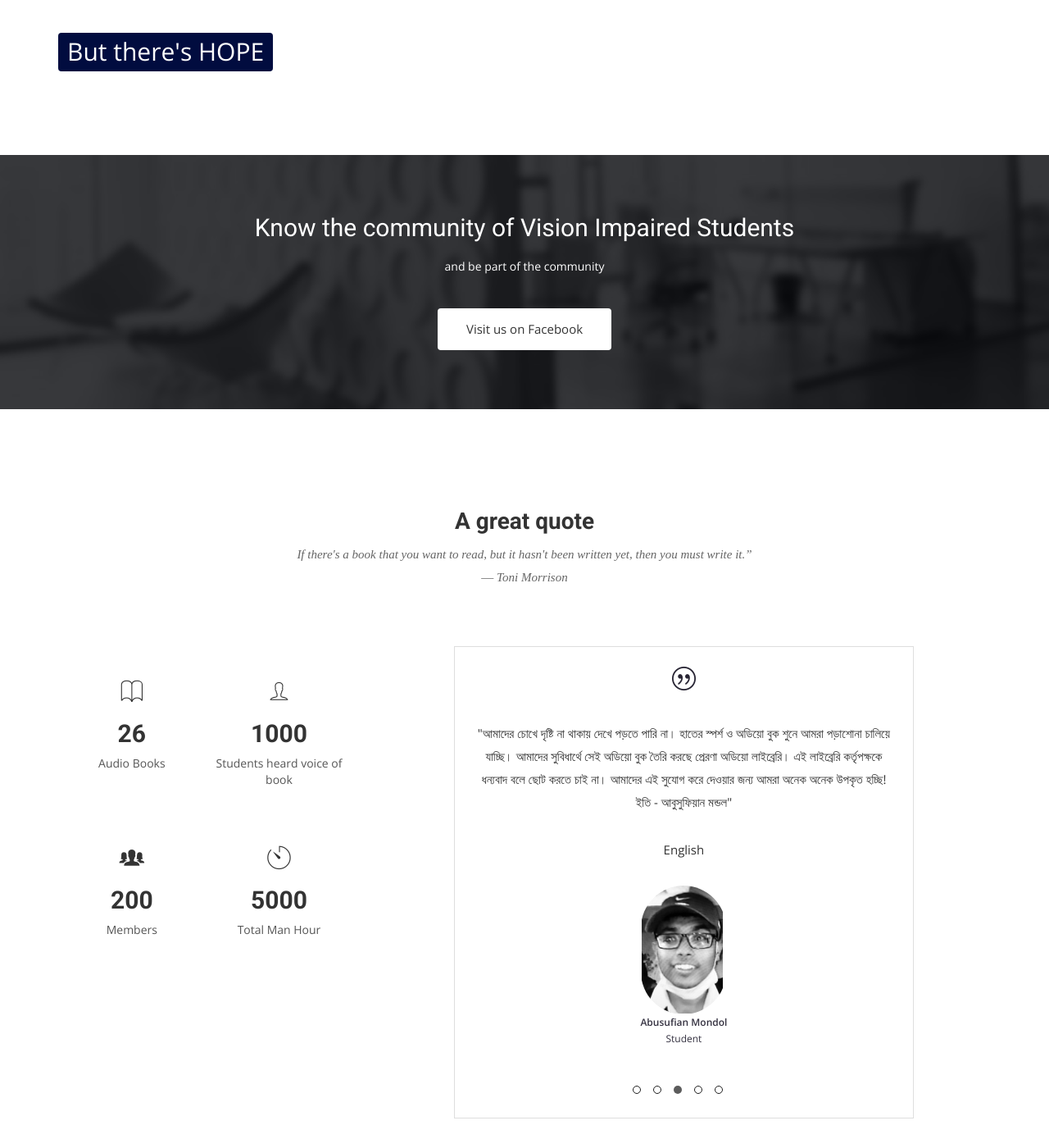
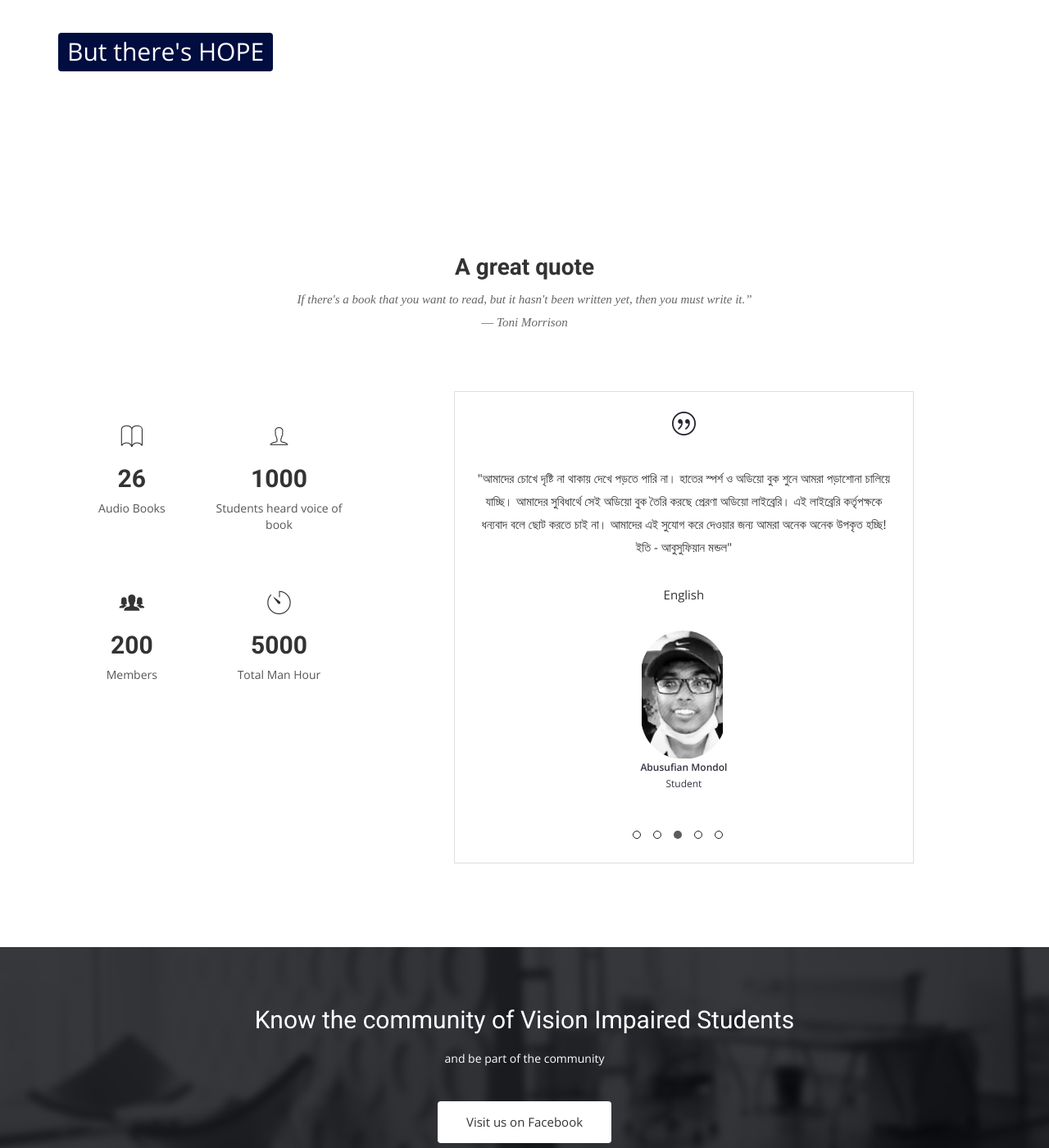
Before and after one commit to rajibmaitra/voiceofbooks, a Jekyll site: the page built from index.html, in a window 1280 px wide and 1400 px high, scrolled down 1882 px. Shown: the whole window at 82% size. Built offline with Jekyll 4.4.1, drawn with Linux system fonts in a browser that asks for light colours; nearby versions of some CDN libraries; some web fonts are replaced; comment, search, counter and statistics services are not loaded; a style sheet for code colours, icons or effects is not loaded; part of the change alters nothing that is shown.

```diff
--- a/index.html
+++ b/index.html
@@ -14,8 +14,9 @@ title: Voice of Books
     <!-- Service Start
     {% include home-services.html %} -->
 
-    <!-- Call to action Start -->
-    {% include call-to-acion.html %}
 
     <!-- Content Start -->
     {% include home-testimonials.html %}
+
+    <!-- Call to action Start -->
+    {% include call-to-acion.html %}
```
